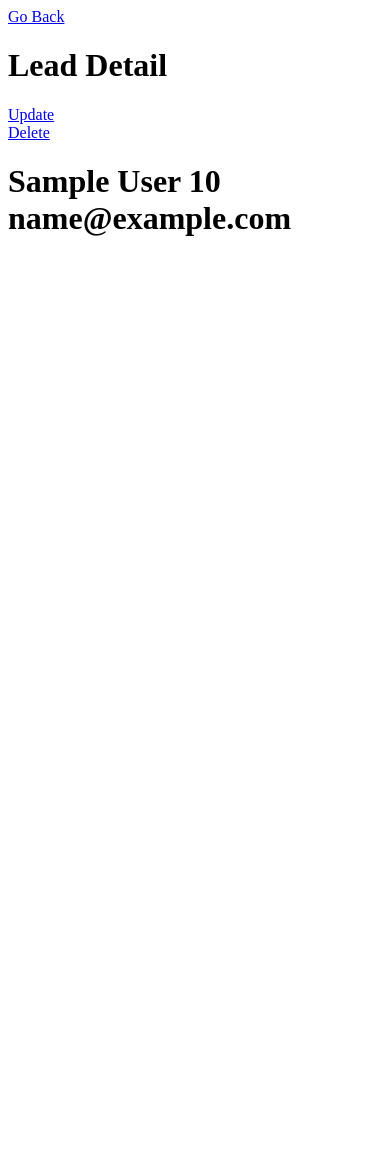
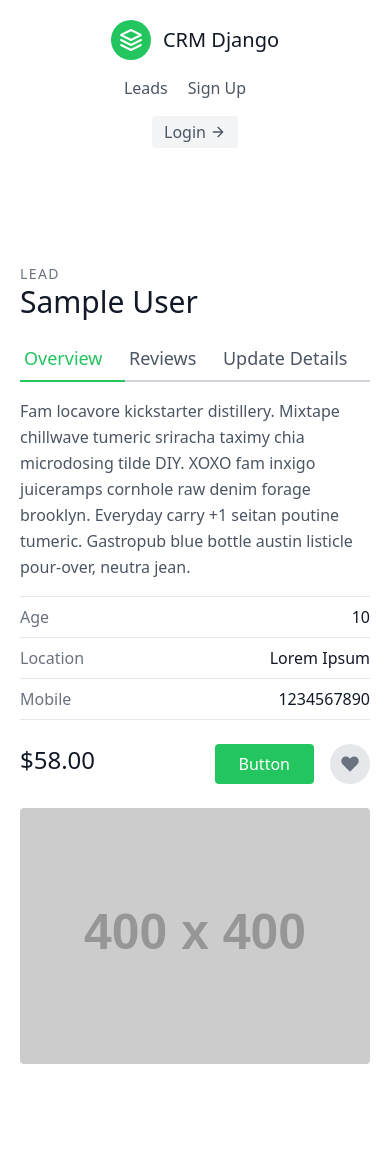
Before and after one commit to jaiswalaj/CRM_Django, a Django app: page /leads/1/ in a window 390 px wide. Before the commit the page ends 236 px from the top, so only its background shows below. Run offline with Django 4.2, Linux system fonts and the light colour scheme; tables that the repository leaves empty hold one stand-in row (values such as "Sample post"); grey boxes labelled with a size stand in for pictures from a placeholder-image service; some libraries are stand-ins or nearby versions.

Commit message:
Designed basic views using Tailwind CSS

```diff
--- a/djcrm/urls.py
+++ b/djcrm/urls.py
@@ -15,8 +15,10 @@ Including another URLconf
 """
 from django.contrib import admin
 from django.urls import path, include
+from leads.views import landing_page
 
 urlpatterns = [
     path('admin/', admin.site.urls),
+    path('', landing_page, name='landing-page'),
     path('leads/', include('leads.urls', namespace="leads"))
 ]
--- a/leads/templates/leads/lead_detail.html
+++ b/leads/templates/leads/lead_detail.html
@@ -2,12 +2,48 @@
 
 {% block content %}
 
-    <a href="{% url 'leads:lead-list' %}">Go Back</a> <br />
-    <h1>Lead Detail</h1>
-    <a href="{% url 'leads:lead-update' lead.pk %}">Update</a> <br />
-    <a href="{% url 'leads:lead-delete' lead.pk %}">Delete</a>
-    <h1>
-        {{ lead.first_name }} {{ lead.last_name }} {{ lead.age }} {{ lead.agent }}
-    </h1>
+    <section class="text-gray-600 body-font overflow-hidden">
+  <div class="container px-5 py-24 mx-auto">
+    <div class="lg:w-4/5 mx-auto flex flex-wrap">
+      <div class="lg:w-1/2 w-full lg:pr-10 lg:py-6 mb-6 lg:mb-0">
+        <h2 class="text-sm title-font text-gray-500 tracking-widest">LEAD</h2>
+        <h1 class="text-gray-900 text-3xl title-font font-medium mb-4">{{ lead.first_name }} {{ lead.last_name }}</h1>
+        <div class="flex mb-4">
+          <a href="{% url 'leads:lead-detail' lead.pk %}" class="flex-grow text-green-500 border-b-2 border-green-500 py-2 text-lg px-1">Overview</a>
+          <a class="flex-grow border-b-2 border-gray-300 py-2 text-lg px-1">Reviews</a>
+          <a href="{% url 'leads:lead-update' lead.pk %}" class="flex-grow border-b-2 border-gray-300 py-2 text-lg px-1">Update Details</a>
+        </div>
+        <p class="leading-relaxed mb-4">Fam locavore kickstarter distillery. Mixtape chillwave tumeric sriracha taximy chia microdosing tilde DIY. XOXO fam inxigo juiceramps cornhole raw denim forage brooklyn. Everyday carry +1 seitan poutine tumeric. Gastropub blue bottle austin listicle pour-over, neutra jean.</p>
+        <div class="flex border-t border-gray-200 py-2">
+          <span class="text-gray-500">Age</span>
+          <span class="ml-auto text-gray-900">{{ lead.age }}</span>
+        </div>
+        <div class="flex border-t border-gray-200 py-2">
+          <span class="text-gray-500">Location</span>
+          <span class="ml-auto text-gray-900">Lorem Ipsum</span>
+        </div>
+        <div class="flex border-t border-b mb-6 border-gray-200 py-2">
+          <span class="text-gray-500">Mobile</span>
+          <span class="ml-auto text-gray-900">1234567890</span>
+        </div>
+        <div class="flex">
+          <span class="title-font font-medium text-2xl text-gray-900">$58.00</span>
+          <button class="flex ml-auto text-white bg-green-500 border-0 py-2 px-6 focus:outline-none hover:bg-green-600 rounded">Button</button>
+          <button class="rounded-full w-10 h-10 bg-gray-200 p-0 border-0 inline-flex items-center justify-center text-gray-500 ml-4">
+            <svg fill="currentColor" stroke-linecap="round" stroke-linejoin="round" stroke-width="2" class="w-5 h-5" viewBox="0 0 24 24">
+              <path d="M20.84 4.61a5.5 5.5 0 00-7.78 0L12 5.67l-1.06-1.06a5.5 5.5 0 00-7.78 7.78l1.06 1.06L12 21.23l7.78-7.78 1.06-1.06a5.5 5.5 0 000-7.78z"></path>
+            </svg>
+          </button>
+        </div>
+      </div>
+      <img alt="ecommerce" class="lg:w-1/2 w-full lg:h-auto h-64 object-cover object-center rounded" src="https://dummyimage.com/400x400">
+    </div>
+  </div>
+</section>
+
+
+
+
+
 
 {% endblock content %}
--- a/leads/views.py
+++ b/leads/views.py
@@ -3,6 +3,9 @@ from django.http import HttpResponse
 from .models import Lead, Agent
 from .forms import LeadModelForm
 # Create your views here.
+
+def landing_page(request):
+    return render(request, "landing.html")
 
 def lead_list(request):
     leads = Lead.objects.all()
--- a/templates/base.html
+++ b/templates/base.html
@@ -11,15 +11,19 @@
         <meta name="description" content="">
         <meta name="viewport" content="width=device-width, initial-scale=1">
         <link rel="stylesheet" href="">
+        <script src="https://cdn.tailwindcss.com"></script>
     </head>
     <body>
         <!--[if lt IE 7]>
             <p class="browsehappy">You are using an <strong>outdated</strong> browser. Please <a href="#">upgrade your browser</a> to improve your experience.</p>
         <![endif]-->
 
-        {% block content %}
+        <div class="max-w-7xl mx-auto">
+            {% include "navbar.html" %}
 
-        {% endblock content %}
+            {% block content %}
+            {% endblock content %}
+        </div>
 
         {% include "scripts.html" %}
     </body>
--- /dev/null
+++ b/templates/navbar.html
@@ -0,0 +1,21 @@
+<header class="text-gray-600 body-font">
+  <div class="container mx-auto flex flex-wrap p-5 flex-col md:flex-row items-center">
+    <a href="{% url 'landing-page' %}" class="flex title-font font-medium items-center text-gray-900 mb-4 md:mb-0">
+      <svg xmlns="http://www.w3.org/2000/svg" fill="none" stroke="currentColor" stroke-linecap="round" stroke-linejoin="round" stroke-width="2" class="w-10 h-10 text-white p-2 bg-green-500 rounded-full" viewBox="0 0 24 24">
+        <path d="M12 2L2 7l10 5 10-5-10-5zM2 17l10 5 10-5M2 12l10 5 10-5"></path>
+      </svg>
+      <span class="ml-3 text-xl">CRM Django</span>
+    </a>
+    <nav class="md:ml-auto flex flex-wrap items-center text-base justify-center">
+
+      <a href="{% url 'leads:lead-list' %}" class="mr-5 hover:text-gray-900">Leads</a>
+      <a class="mr-5 hover:text-gray-900">Sign Up</a>
+
+    </nav>
+    <button class="inline-flex items-center bg-gray-100 border-0 py-1 px-3 focus:outline-none hover:bg-gray-200 rounded text-base mt-4 md:mt-0">Login
+      <svg fill="none" stroke="currentColor" stroke-linecap="round" stroke-linejoin="round" stroke-width="2" class="w-4 h-4 ml-1" viewBox="0 0 24 24">
+        <path d="M5 12h14M12 5l7 7-7 7"></path>
+      </svg>
+    </button>
+  </div>
+</header>
```
Also changed, not shown: leads/templates/leads/lead_list.html (+42 -7 lines), leads/templates/leads/lead_update.html (+24 -9 lines), templates/landing.html (added, +21 -0 lines).
